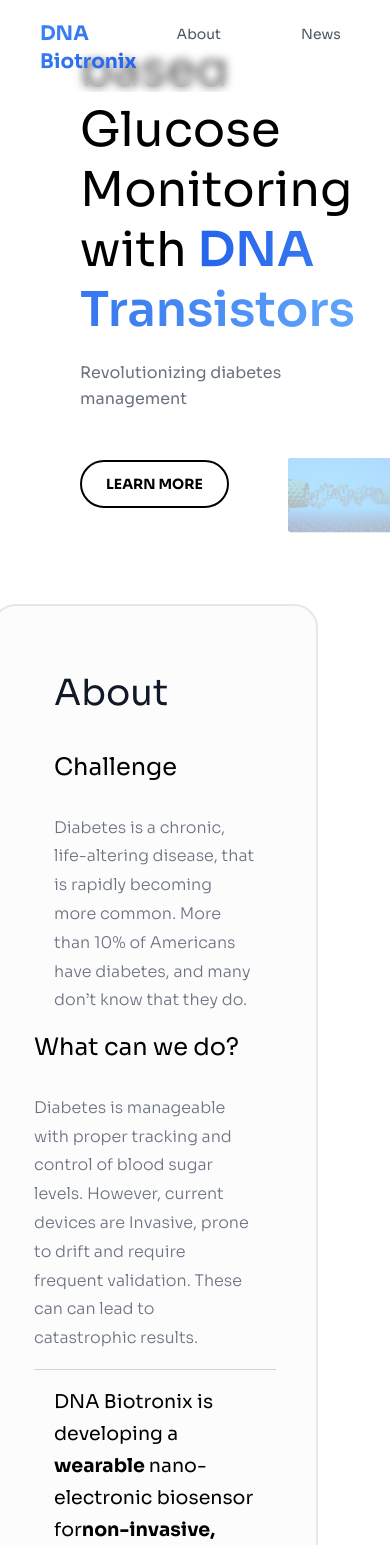
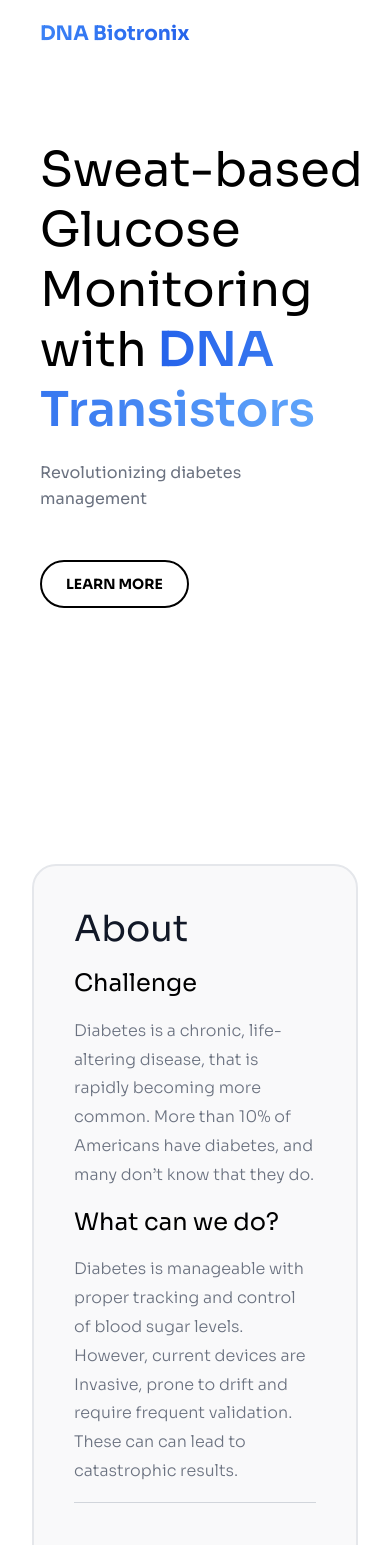
Before and after one commit to ericcxie/dnabiotronix-web, a Next.js app: page / in a window 390 px wide. Shown: the top 1545 px of the page. Built offline with nearby package versions, Linux system fonts and the light colour scheme.

Commit message:
mobile styling about nav and home

```diff
--- a/components/common/Navbar.tsx
+++ b/components/common/Navbar.tsx
@@ -31,28 +31,33 @@
         </div>
         </FadeUpMotionDiv>
 
-        <div className="justify-end flex pt-0.5 text-gray-600">
+        {/* Render mobile navigation for screens below a certain width */}
+        <div className="lg:hidden">
+          {/* Include your mobile navigation here */}
+        </div>
+
+        <div className=" hidden lg:flex  justify-end  pt-0.5 text-gray-600">
         <FadeUpMotionDiv>
-          <Link to="about" smooth={true} duration={1000}
+          <Link to="about" smooth={true} duration={1000} offset={-50}
                 className="mx-10 text-sm hover:text-black hover:cursor-pointer
                  transition duration-300">
             About
           </Link>
           </FadeUpMotionDiv>
           <FadeUpMotionDiv>
-          <Link to="news" smooth={true} duration={1000}
+          <Link to="news" smooth={true} duration={1000} offset={-50}
             className="mx-10 text-sm hover:text-black hover:cursor-pointer
                  transition duration-300">
             News</Link>
             </FadeUpMotionDiv>
             <FadeUpMotionDiv>
-          <Link to="team" smooth={true} duration={1000}
+          <Link to="team" smooth={true} duration={1000} offset={-50}
            className="mx-10 text-sm hover:text-black hover:cursor-pointer
            transition duration-300">
             Team</Link>
             </FadeUpMotionDiv>
             <FadeUpMotionDiv>
-          <Link to="contact" smooth={true} duration={1000}
+          <Link to="contact" smooth={true} duration={1000} offset={-50}
             className="mx-10 text-sm hover:text-black hover:cursor-pointer
             transition duration-300">
             Contact</Link>
--- a/components/sections/About.tsx
+++ b/components/sections/About.tsx
@@ -14,20 +14,25 @@
     <div className="container mx-auto px-4 xl:px-20 py-8 z-[10]" id="about">
       <FadeUpMotionDiv>
         <div className="flex flex-col md:flex-row space-x-0 md:space-x-14">
-          <div className="bg-gray-50 bg-opacity-50 border-2 rounded-3xl p-10 lg:p-10 space-y-4 ml-[-40px]
-                    lg:space-y-10 w-full md:w-full leading-8 flex flex-col justify-center  z-[10]">
-          <h1 className="text-4xl lg:text-5xl leading-tight text-gray-900 mb-0 pt-6 p-5">
+          <div className="bg-gray-100 bg-opacity-50 border-2 rounded-3xl p-10 lg:p-10 space-y-4 sm:ml-[-40px]
+                    lg:space-y-10 w-full md:w-full leading-8 flex flex-col justify-center z-[10]">
+
+          <h1 className="text-4xl lg:text-5xl leading-tight text-gray-900 mb-0 sm:pt-6 sm:p-5">
           About
           </h1>
           <div className="flex flex-col md:flex-row space-y-4 md:space-y-0 md:space-x-4"  style={{ lineHeight: '1.8' }}>
-            <div className="flex-1 text-gray-500 font-regular pl-5 pr-5">
-              <span className="text-black text-2xl">Challenge</span> <br/> <br/>
+            <div className="flex-1 text-gray-500 font-regular sm:pl-5 sm:pr-5">
+              <span className="text-black text-2xl pb-1 ">Challenge</span>
+              <div className="pt-4 sm:pt-8">
+              </div>
               <span className="text-gray-500 font-light">
                 {paragraph1}
               </span>
             </div>
-            <div className="flex-1 text-gray-500 font-regular pl-15 pr-5">
-            <span className="text-black text-2xl">What can we do?</span> <br/> <br/>
+            <div className="flex-1 text-gray-500 font-regular sm:pl-5 sm:pr-5">
+            <span className="text-black text-2xl">What can we do?</span>
+            <div className="pt-4 sm:pt-8">
+              </div>
               <span className="text-gray-500 font-light">
                 {paragraph2}
               </span>
@@ -35,7 +40,7 @@
       </div>
 
       <hr className="mb-8 mt-6 h-[1px] border-t-0 bg-gray-300 opacity-100" />
-      <p className="text-black pl-5 pr-5"  style={{ fontSize: '19px' }}>
+      <p className="text-black sm:pl-5 sm:pr-5 pt-5 sm:pt-0"  style={{ fontSize: '19px' }}>
         DNA Biotronix is developing a {" "}
         <span className="font-bold"> wearable </span>
         nano-electronic biosensor for
@@ -50,14 +55,6 @@
         </div>
       </div>
     </FadeUpMotionDiv>
-    {/* <div className="md:w-1/3 lg:w-1/2 px-4 absolute right-0">
-      <div className="absolute left-[-70px] top-[-50px] z-[-1] opacity-30 lg:opacity-100 transform translate-x-[0px]">
-        <img
-          src="/assets/landingImg.svg"
-          alt="Hero Background"
-        />
-      </div>
-    </div> */}
     </div>
   );
 };
--- a/components/sections/Hero.tsx
+++ b/components/sections/Hero.tsx
@@ -8,13 +8,14 @@
         id="home"
         className="dark:bg-gray-dark relative z-10 overflow-hidden pb-16 mt-[60px]
                    md:pb-[120px] md:pt-[150px] xl:pb-[160px] xl:pt-[180px] 2xl:pb-[200px] 2xl:pt-[210px]
+
                    "
       >
         <div className="container mx-auto flex-wrap">
-          <div className="-mx-4 flex flex-wrap -mt-20">
+          <div className="-mx-4 flex flex-wrap mt-20 sm:-mt-20">
             <div className="px-4 flex-wrap">
               <div
-                className="wow fadeInUp max-w-[420px] text-left ml-20"
+                className="wow fadeInUp max-w-[420px] text-left ml-10 sm:ml-20 "
                 data-wow-delay=".2s"
               >
                 <FadeUpMotionDiv>
@@ -39,10 +40,11 @@
                   LEARN MORE
                 </Link>
                 </FadeUpMotionDiv>
+                <div className="mt-20 pt-20 sm:mt-0 sm:pt-0"></div>
               </div>
             </div>
             <FadeUpMotionDiv>
-            <div className="md:w-1/3 lg:w-1/2 px-4 absolute right-0">
+            <div className="md:w-1/3 lg:w-1/2 px-4 absolute right-0 hidden xl:block ">
               <div className="absolute left-[-70px] top-[-50px] z-[-1] opacity-30 lg:opacity-100 transform translate-x-[0px]">
                 <img
                   src="/assets/landingImg.svg"
```
